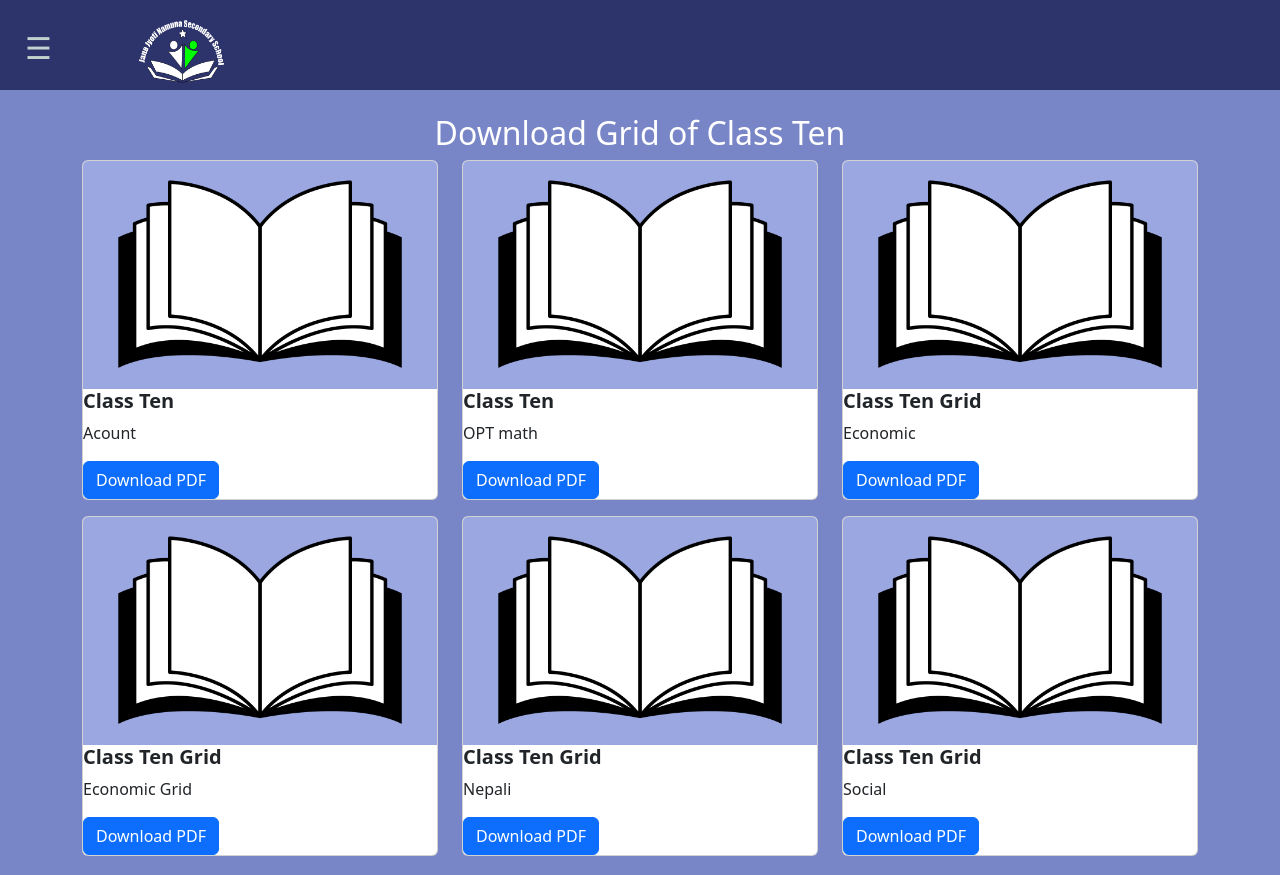
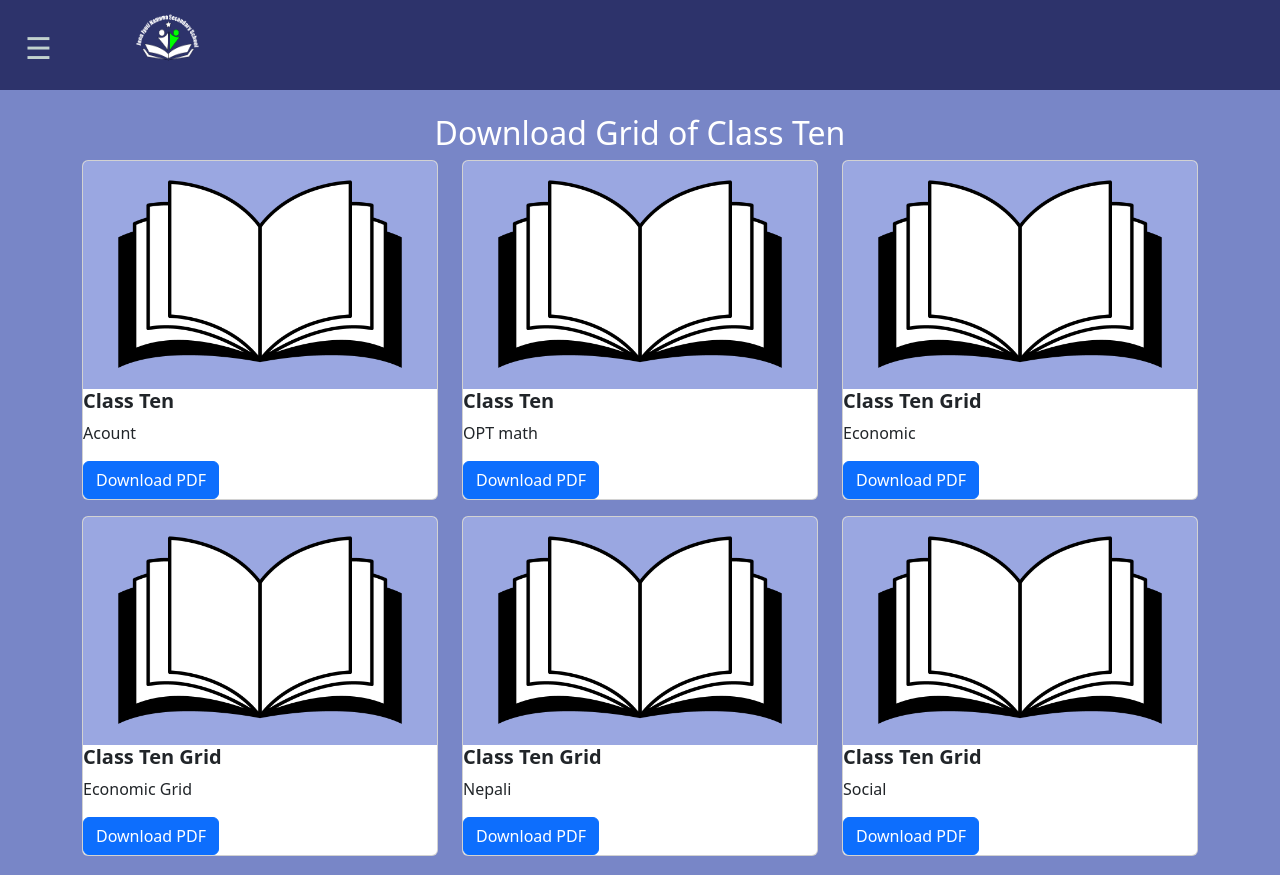
Before and after one commit to Dinesh-6mgr/New, a plain HTML site: page html/class10.html in a window 1280 px wide. Shown: the top 875 px of the page. Drawn offline with nearby package versions, Linux system fonts and the light colour scheme.

Commit message:
Update class10.html

```diff
--- a/html/class10.html
+++ b/html/class10.html
@@ -39,7 +39,7 @@
         </script>
         <script src="https://cdn.jsdelivr.net/npm/bootstrap@5.3.0/dist/js/bootstrap.bundle.min.js"></script>
     </header> <div class="left">
-        <img src="../image/logo.png" style="width:110px; height: 110px; margin: 0px 0px 0px 130px; align-items: center;">
+        <img src="../image/logo.png" style="width:80px; height: 80px; margin: 0px 0px 0px 130px; align-items: center;">
     </div>
         <div class="container mt-4">
         <h2 class="text-center">Download Grid of Class Ten</h2>
```
